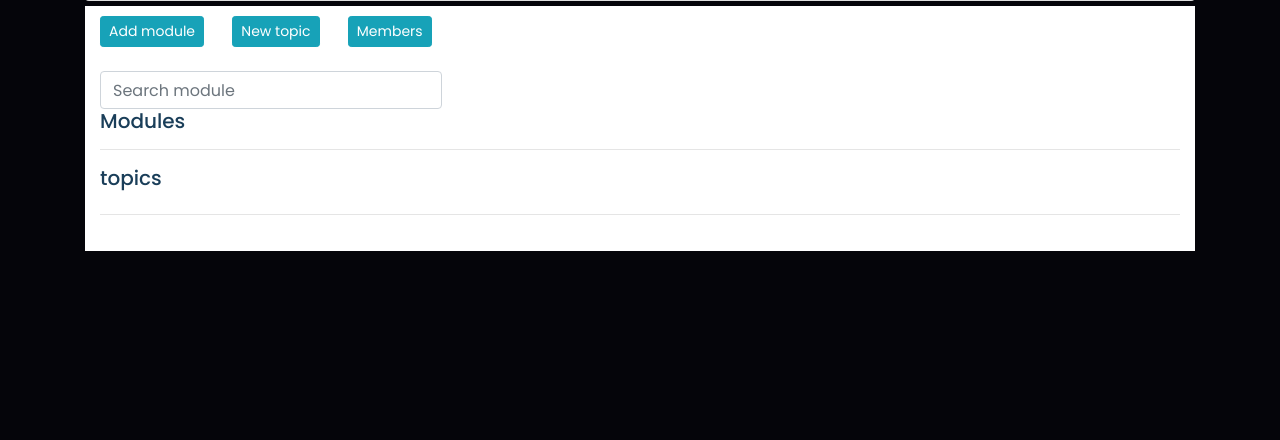
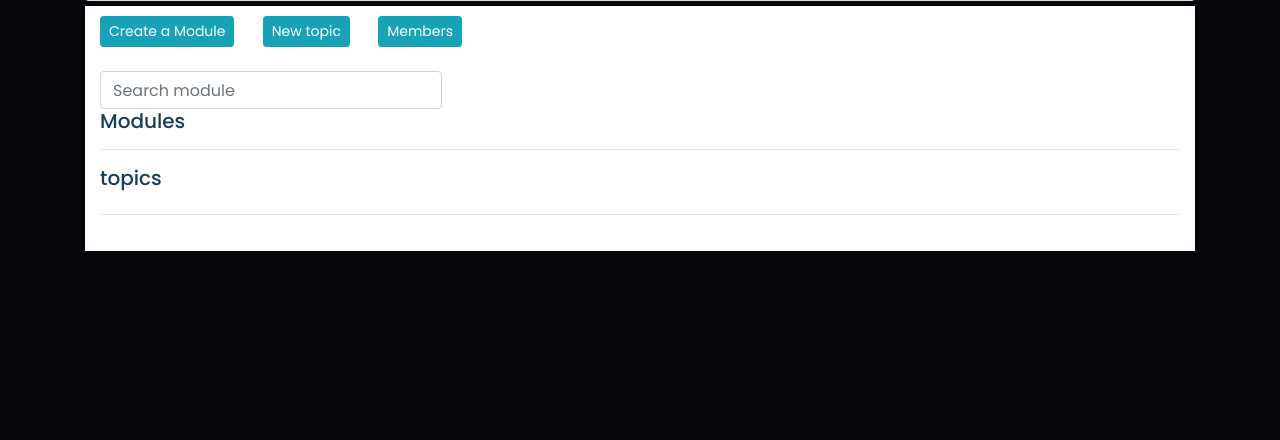
Before and after one commit to omololevy/study-college, a Django app: template base/templates/single_cohort.html in a window 1280 px wide. Shown: the part 360-800 px from the top of the page. Run offline with Django 3.2, Linux system fonts and the light colour scheme; the template is opened without the code that fills it, so the values that code supplies are empty; some libraries are stand-ins or nearby versions.

Commit message:
Adjust modules

```diff
--- a/base/templates/newcohort.html
+++ b/base/templates/newcohort.html
@@ -5,11 +5,11 @@
     <div class="row">
         <div class="col-md-1"></div>
         <div class="col-md-10">
-            <h3 class="text-center">Add Modules Here</h3>
+            <h3 class="text-center">Create Modules Here</h3>
             <form action="" method="post" enctype="multipart/form-data" novalidate>
                 {% csrf_token %}
                 {{ form|crispy }}
-                <button class="btn btn-sm btn-success">Add Module</button>
+                <button class="btn btn-sm btn-success">Create a Module</button>
                 <button class="btn btn-sm btn-outline-danger"><a href="{% url 'cohort' %}">Cancel</a></button>
 
             </form>
--- a/base/templates/single_cohort.html
+++ b/base/templates/single_cohort.html
@@ -35,8 +35,8 @@
     <div class="container bg-white cohorte">
         <div class="row">
             <div class="col-md-12">
-                <a href="" class="btn btn-sm btn-info mb-4 mr-4" data-toggle="modal" data-target="#ModalCenter">Add
-                    module</a>
+                <a href="" class="btn btn-sm btn-info mb-4 mr-4" data-toggle="modal" data-target="#ModalCenter">Create
+                    a Module</a>
                 <a class="btn btn-sm btn-info mb-4" href="{% url 'topic' cohort.id %}">New topic</a>
                 {% if cohort.admin == user.profile %}
                 <a href="{% url 'members' cohort.id %}" class="btn btn-sm btn-info mb-4 ml-4">Members</a>
```
